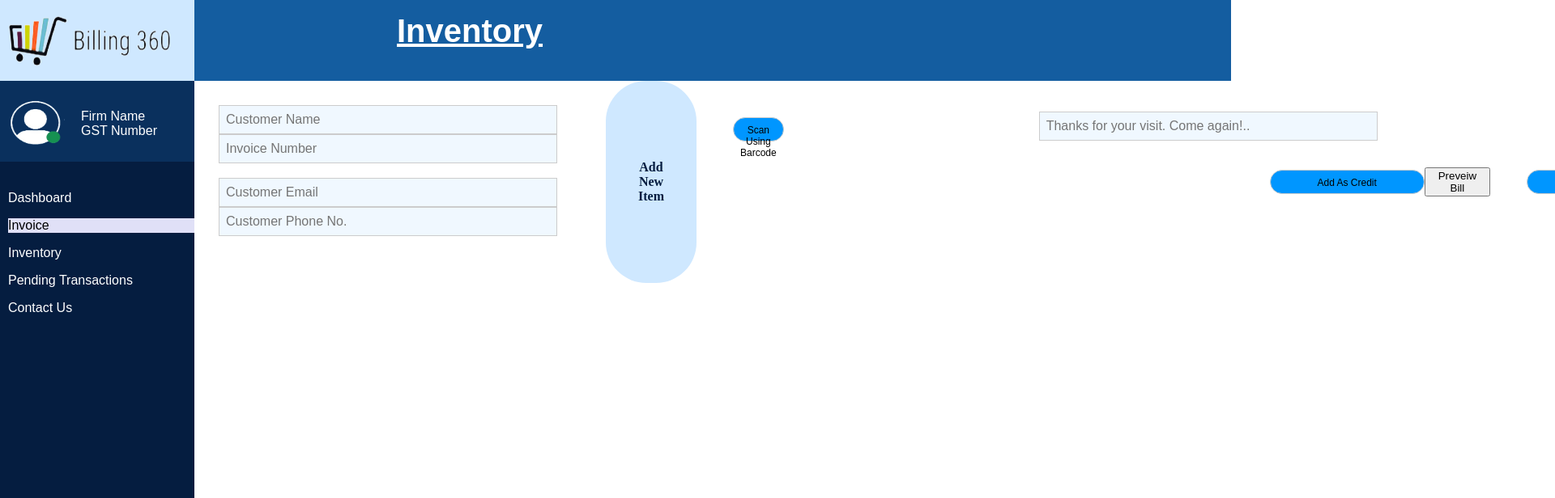
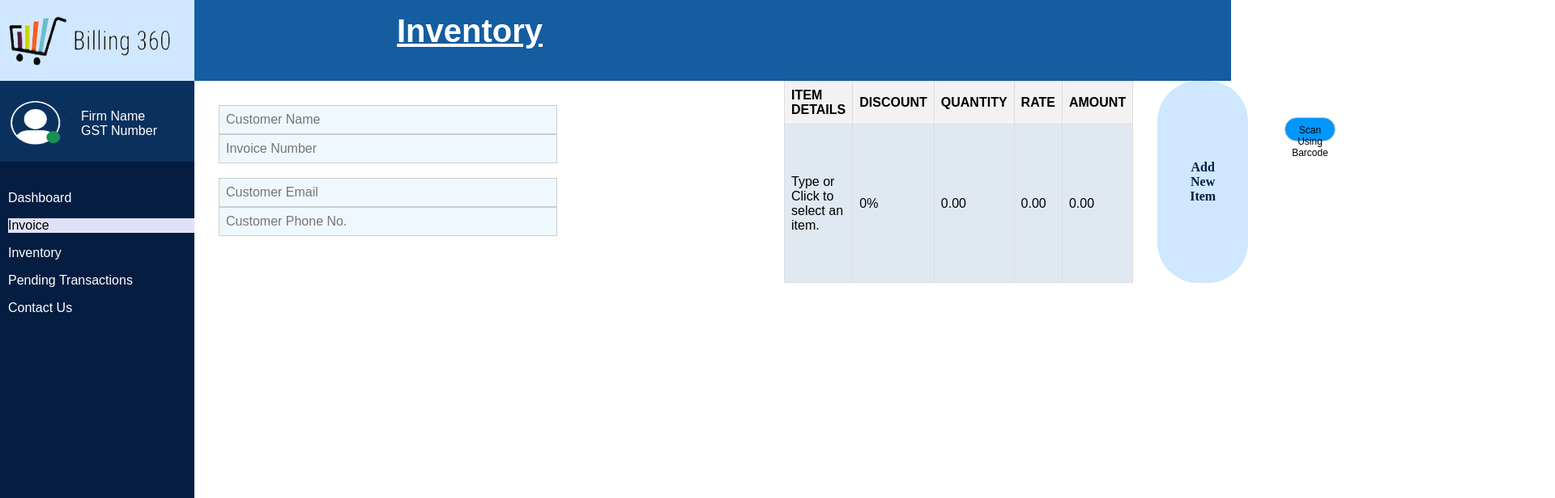
Before and after one commit to entrymaster/kpkb-cms, a React (Create React App) app in the folder frontend/: page /invoice in a window 1280 px wide. Shown: the top 616 px of the page at 81% size, 1920 px wide, since content can reach past the window. Built offline with nearby package versions, Linux system fonts and the light colour scheme.

Commit message:
Added table

```diff
--- a/frontend/src/Invoice.css
+++ b/frontend/src/Invoice.css
@@ -2,6 +2,7 @@ body, html {
     height: 100%;
     margin: 0;
     font-family: Arial, sans-serif;
+    /* overflow-x: hidden; */
 }
 .container {
     display: flex;
@@ -244,3 +245,20 @@ width: 400px;
 #add-new-item:active {
     background-color: #99c2ff; /* Change color on click */
 }
+
+#invoiceTable {
+    padding-top: 200px;
+    width: 80%; /* Set the desired width of the table */
+    border-collapse: collapse;
+    /* margin: 0 auto; Center the table horizontally */
+}
+
+#invoiceTable th, #invoiceTable td {
+    border: 1px solid #dddddd;
+    padding: 8px;
+    text-align: left;
+}
+
+#invoiceTable th {
+    background-color: #f2f2f2;
+}
--- a/frontend/src/Invoice.js
+++ b/frontend/src/Invoice.js
@@ -125,7 +125,28 @@ const Invoice = () => {
             <br />
             <br />
           </div>
-        </div>
+          </div>
+          <table id="invoiceTable">
+        <thead>
+            <tr class="headers">
+                <th>ITEM DETAILS</th>
+                <th>DISCOUNT</th>
+                <th>QUANTITY</th>
+                <th>RATE</th>
+                <th>AMOUNT</th>
+            </tr>
+        </thead>
+        <tbody id="new-item-table-body">
+            <tr class="First">
+                <td>Type or Click to select an item.</td>
+                <td>0%</td>
+                <td>0.00</td>
+                <td>0.00</td>
+                <td>0.00</td>
+            </tr>
+        </tbody>
+      </table>
+
         <button id="add-new-item" type = "button" onClick={showAddNewItemDialog}> <strong> Add New Item </strong> </button>
       {showDialog && (
       // <dialog id="addNewItemDialog">
@@ -176,7 +197,7 @@ const Invoice = () => {
       <button id="preveiw-bill">Preveiw Bill</button>
       <button id="generate-bill">Generate Bill </button>
     </div>
-    </div>
+  </div>
   </>);
 
 }
```
